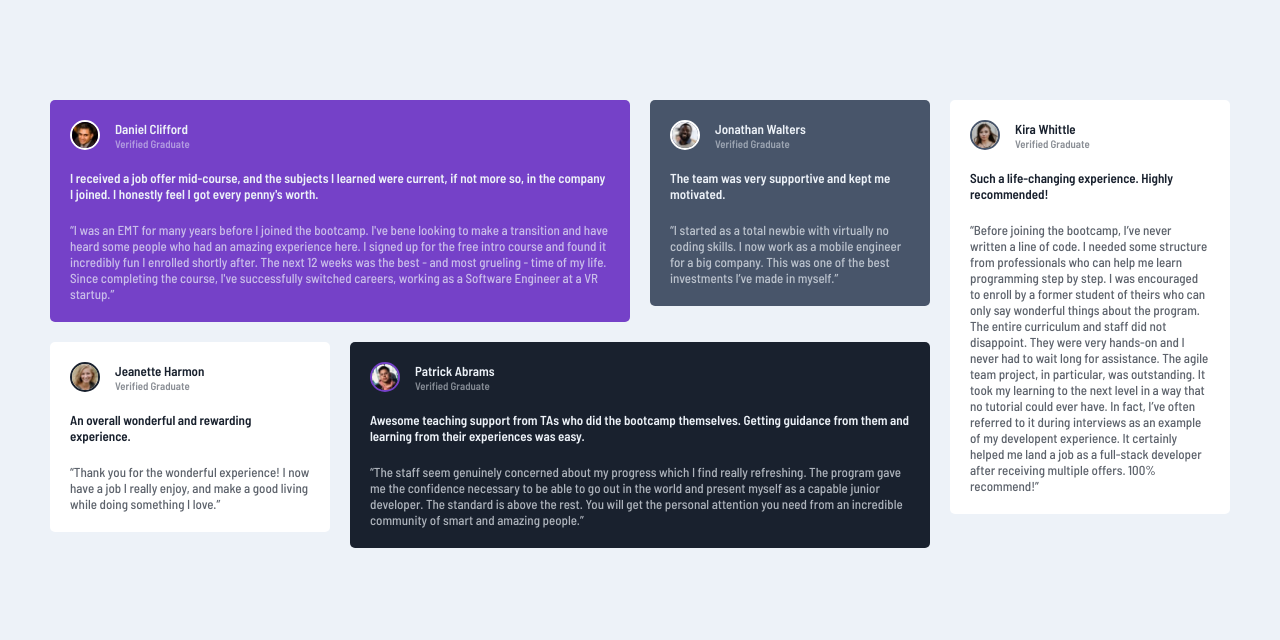
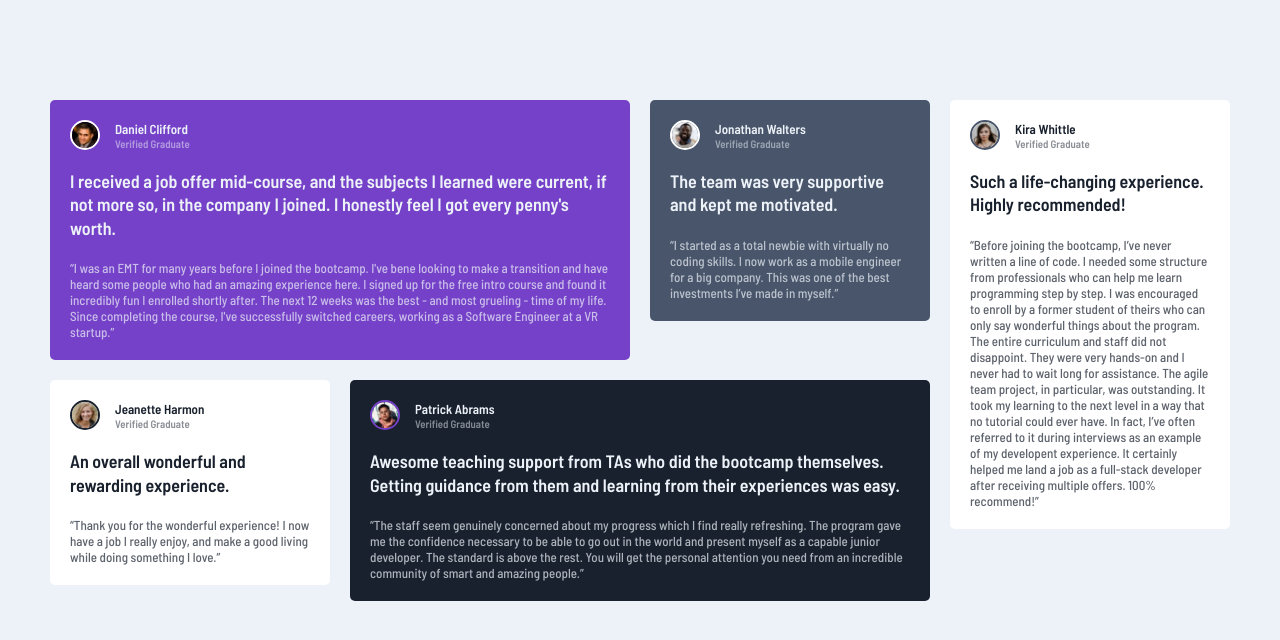
Before and after one commit to Htoomyat-Kyaing/Challenges, a plain HTML site: page Testimonials/testimonials.html in a window 1280 px wide. Drawn offline with Linux system fonts and the light colour scheme.

Commit message:
added preview utility

```diff
--- a/Testimonials/testimonials.css
+++ b/Testimonials/testimonials.css
@@ -79,11 +79,14 @@ body {
 .bd-grayish-blue {
   border: 2px solid hsl(217, 19%, 35%);
 }
-
 .bd-white {
   border: 2px solid hsl(0, 0%, 100%);
 }
-
 .bd-blackish-blue {
   border: 2px solid hsl(219, 29%, 14%);
 }
+
+.preview {
+  font-size: large;
+  line-height: 1.3;
+}
--- a/Testimonials/testimonials.html
+++ b/Testimonials/testimonials.html
@@ -24,7 +24,7 @@
         </div>
       </div>
       <div class="card--review">
-        <p>
+        <p class="preview">
           <b>I received a job offer mid-course, and the subjects I learned
             were current, if not more so, in the company I joined. I honestly
             feel I got every penny's worth.</b>
@@ -50,7 +50,7 @@
         </div>
       </div>
       <div class="card--review">
-        <p>
+        <p class="preview">
           <b>The team was very supportive and kept me motivated.</b>
         </p>
         <p>
@@ -70,7 +70,7 @@
         </div>
       </div>
       <div class="card--review">
-        <p>
+        <p class="preview">
           <b>Such a life-changing experience. Highly recommended!</b>
         </p>
         <p>
@@ -99,7 +99,7 @@
         </div>
       </div>
       <div class="card--review">
-        <p>
+        <p class="preview">
           <b>An overall wonderful and rewarding experience.</b>
         </p>
         <p>
@@ -118,7 +118,7 @@
         </div>
       </div>
       <div class="card--review">
-        <p>
+        <p class="preview">
           <b>Awesome teaching support from TAs who did the bootcamp
             themselves. Getting guidance from them and learning from their
             experiences was easy.</b>
```
